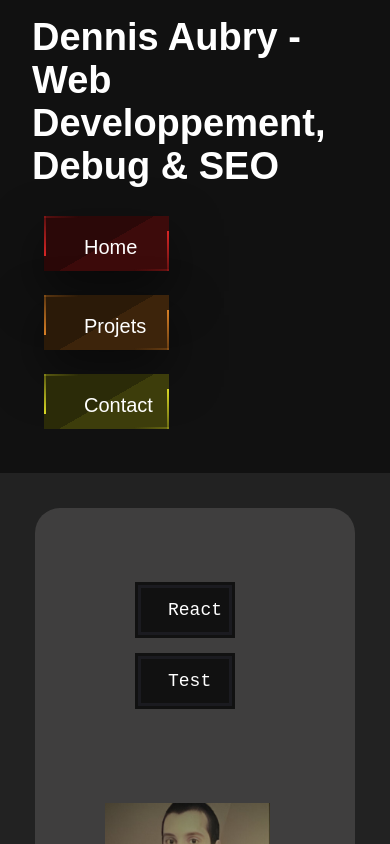
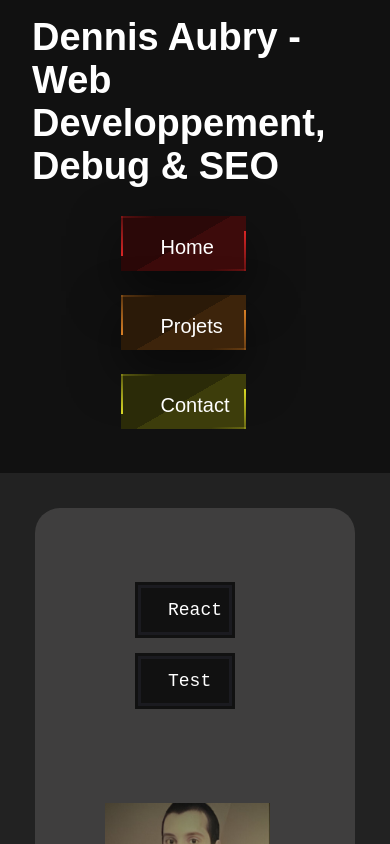
Before and after one commit to DennAmo/portfolio-projet-12, a React (Create React App) app: page / in a window 390 px wide. Shown: the top 844 px of the page. Built offline with nearby package versions, Linux system fonts and the light colour scheme.

Commit message:
mobile nav fix

```diff
--- a/src/styles/components/_nav.scss
+++ b/src/styles/components/_nav.scss
@@ -328,8 +328,12 @@ nav a {
 }
 
 @media screen and (max-width: 860px) {
-  ul {
+   ul {
     display: flex;
     flex-direction: column;
   }
+  nav {
+    display: flex;
+    justify-content: center;
+  }
 }
```
